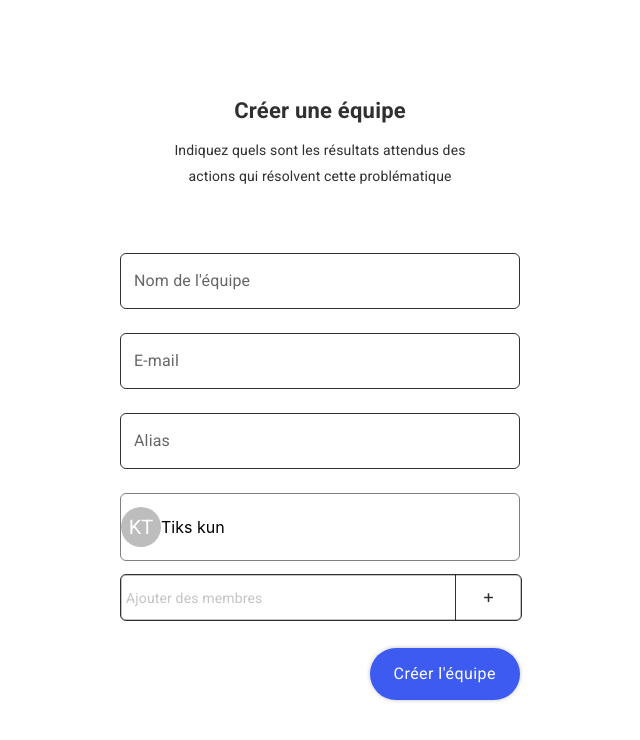
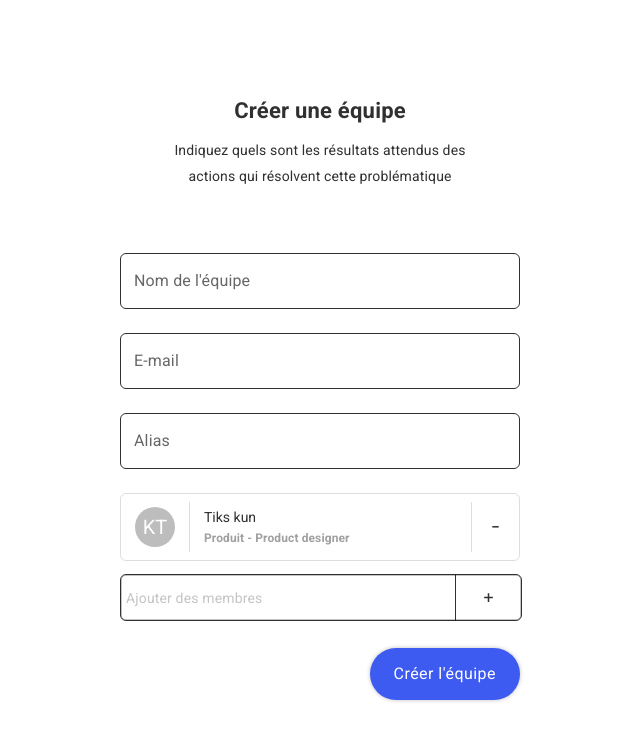
Before and after one commit to tiavina-mika/product-hero-draft, a React (Create React App) app: page / in a window 1280 px wide. Shown: the top 740 px of the page, without its empty margins (320-960 px from the left). Built offline with nearby package versions, Linux system fonts and the light colour scheme.

Commit message:
fix result styles

```diff
--- a/src/components/form/inputs/MultiSelectAutocompleteInput.tsx
+++ b/src/components/form/inputs/MultiSelectAutocompleteInput.tsx
@@ -1,8 +1,15 @@
 /** @jsxRuntime classic /
 /* @jsx jsx */
 /** @jsxImportSource @emotion/react */
-import { jsx } from "@emotion/react";
-import { Autocomplete, Avatar, Box, Stack } from "@mui/material";
+import { jsx, Theme } from "@emotion/react";
+import {
+  Autocomplete,
+  Avatar,
+  Box,
+  Divider,
+  Stack,
+  Typography
+} from "@mui/material";
 import { FC, ReactNode, SyntheticEvent, useEffect, useState } from "react";
 
 import { IEntityOption } from "../../../types/team.type";
@@ -29,10 +36,34 @@ const classes = {
   },
   listContainer: {
     background: "#FFFFFF",
-    border: "1px solid grey",
+    border: "1px solid #dddddd",
     // border: '1px solid #F3F3F3',
     borderRadius: 6,
     minHeight: 66
+  },
+  name: (theme: Theme) => ({
+    fontWeight: 400,
+    fontSize: 14,
+    lineHeight: 1,
+    color: theme.palette.grey[800]
+  }),
+  role: {
+    fontWeight: 700,
+    fontSize: 12,
+    lineHeight: 1,
+    color: "#A0A0A0"
+  },
+  leftAndRight: {
+    padding: "5px 14px"
+  },
+  center: {
+    paddingLeft: 14,
+    paddingRight: 14
+  },
+  divider: {
+    width: 1,
+    background: "#dddddd",
+    alignSelf: "stretch"
   }
 };
 type Props = {
@@ -89,7 +120,8 @@ const MultiSelectAutocompleteInput: FC<Props> = ({
       label: "Tiks kun",
       value: {
         firstName: "Tiks",
-        lastName: "Kun"
+        lastName: "Kun",
+        role: { name: "Produit - Product designer" }
       }
     }
   ];
@@ -99,14 +131,32 @@ const MultiSelectAutocompleteInput: FC<Props> = ({
       <Stack css={classes.listContainer} justifyContent="center">
         {fakes.map((value, index) => (
           <div key={value.label + index} className="flexRow center">
-            <div>
+            <div css={classes.leftAndRight}>
               {(value.value as any).image ? (
                 <Avatar alt={value.label} src={(value.value as any).image} />
               ) : (
                 <Avatar>{getUserFullNameAbbreviation(value.value)}</Avatar>
               )}
             </div>
-            <div>{value.label}</div>
+            <div css={classes.divider} />
+            <div className="flex1" css={classes.center}>
+              <Stack spacing={1}>
+                <Typography variant="h3" css={classes.name}>
+                  {value.label}
+                </Typography>
+                {value.value.role && (
+                  <Typography css={classes.role}>
+                    {value.value.role.name}
+                  </Typography>
+                )}
+              </Stack>
+            </div>
+            <div css={classes.divider} />
+            <div css={classes.leftAndRight} className="flexCenter">
+              <button css={classes.button} className="flexCenter">
+                <img alt="minus" src="/icons/minus.svg" />
+              </button>
+            </div>
           </div>
         ))}
       </Stack>
```
Also changed, not shown: public/icons/minus.svg (added).
